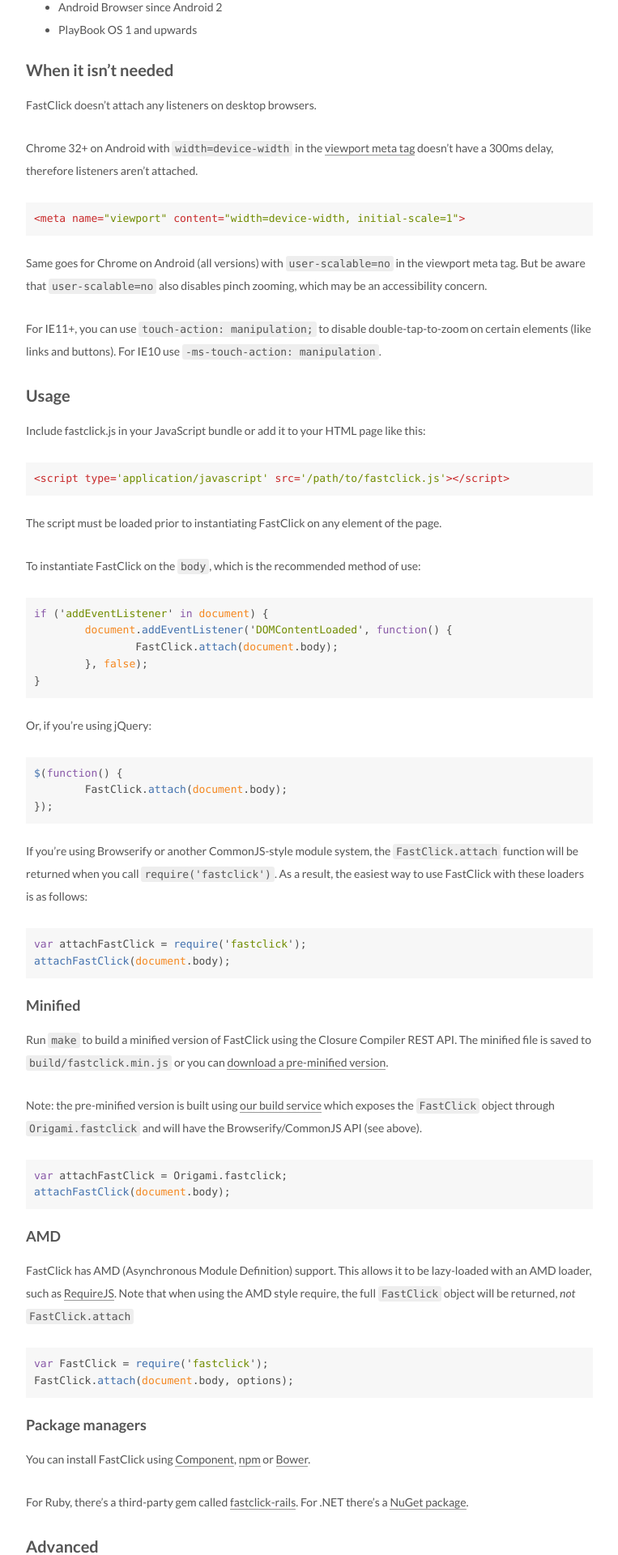
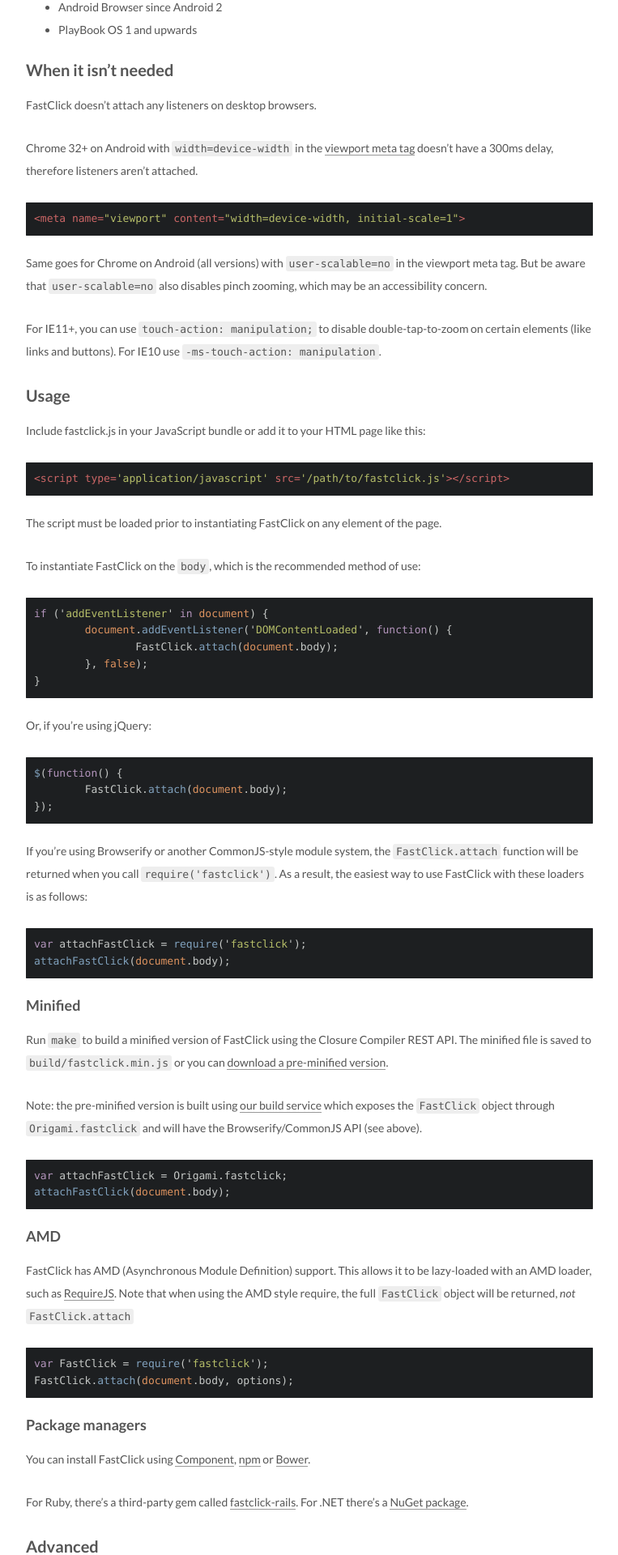
Before and after one commit to DouBeeTwT/DouBeeTwT.github.io, a Jekyll site: the page built from assets/lib/fastclick/README.md, in a window 1280 px wide. Shown: the part 1075-2995 px from the top of the page at 81% size, without its empty margins (258-1021 px from the left). Built offline with Jekyll 4.4.1, drawn with Linux system fonts in a browser that asks for light colours; our own code applies the rules of GitHub Pages for plain Markdown files.

Commit message:
Change code hight theme from normal to night

```diff
--- a/_config.yml
+++ b/_config.yml
@@ -352,7 +352,7 @@
 # Available value:
 #    normal | night | night eighties | night blue | night bright
 # https://github.com/chriskempson/tomorrow-theme
-highlight_theme: normal
+highlight_theme: night
 
 
 # ---------------------------------------------------------------
```
